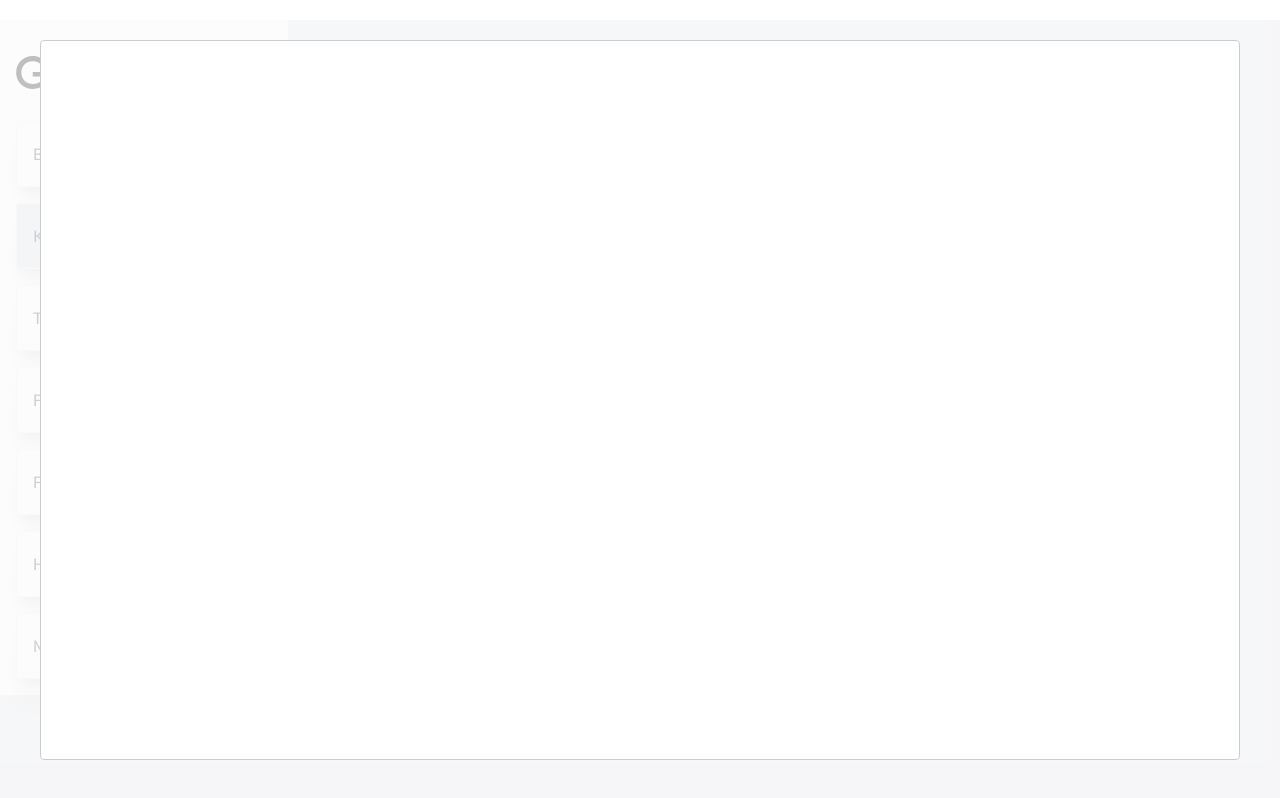
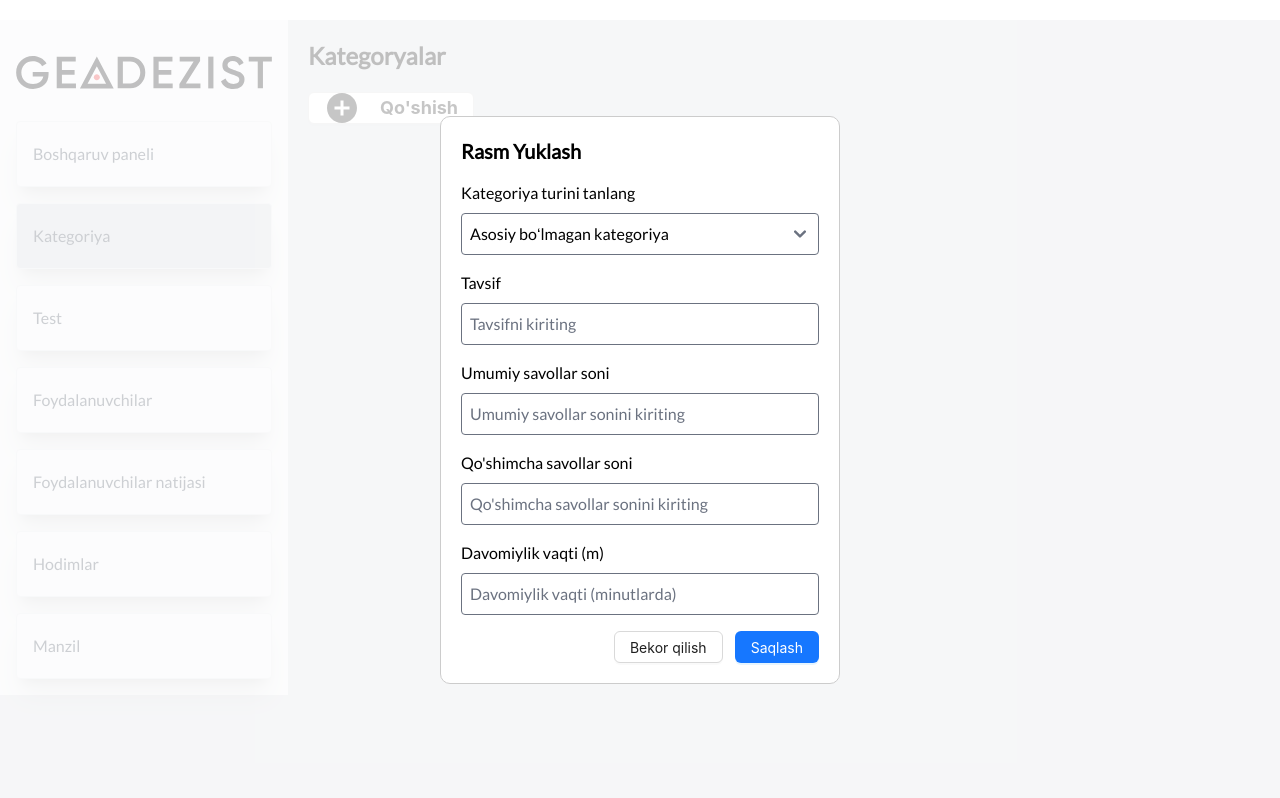
Before and after one commit to jasurhaydarovcode/GEADEZIST, a React (Vite) app: page /category in a window 1280 px wide. Both pictures are taken after a click on the button "Qo'shish". Built offline with nearby package versions, Linux system fonts and the light colour scheme.

Commit message:
Modal category add

```diff
--- a/src/pages/Category.tsx
+++ b/src/pages/Category.tsx
@@ -1,13 +1,32 @@
-import Sidebar from "@/components/Dashboard/Sidebar"
-import { Button } from "antd"
-import { Navbar } from "flowbite-react"
+import Sidebar from "@/components/Dashboard/Sidebar";
+import { Button } from "antd";
+import { Navbar } from "flowbite-react";
 import { useState } from "react";
 import { MdOutlineAddCircle } from 'react-icons/md';
 import Modal from 'react-modal';
 
+// Custom styles for the modal
+const customStyles = {
+  content: {
+    top: '50%',
+    left: '50%',
+    right: 'auto',
+    bottom: 'auto',
+    marginRight: '-50%',
+    transform: 'translate(-50%, -50%)',
+    width: '400px', // Adjust width as needed
+    padding: '20px',
+    borderRadius: '10px'
+  },
+};
 
 const Category = () => {
-    const [ isModalOpen, setIsModalOpen] = useState(false);
+  const [isModalOpen, setIsModalOpen] = useState(false);
+  const [categoryType, setCategoryType] = useState("");
+  const [description, setDescription] = useState("");
+  const [generalQuestions, setGeneralQuestions] = useState("");
+  const [additionalQuestions, setAdditionalQuestions] = useState("");
+  const [duration, setDuration] = useState("");
 
   const openModal = () => setIsModalOpen(true);
   const closeModal = () => setIsModalOpen(false);
@@ -22,17 +41,92 @@ const Category = () => {
           <div className={`mb-5`}>
             <Button
               onClick={openModal}
-                        children={<div className={`flex justify-center items-center`}>
+              children={
+                <div className={`flex justify-center items-center`}>
                   <MdOutlineAddCircle className={`text-4xl mr-5`} />
                   <p className={`text-lg font-bold`}>Qo'shish</p>
-                        </div>}
+                </div>
+              }
             />
           </div>
-                    {isModalOpen && <Modal onRequestClose={closeModal} isOpen={isModalOpen} />}
+
+          {/* Modal category */}
+          {isModalOpen && (
+            <Modal
+              onRequestClose={closeModal}
+              isOpen={isModalOpen}
+              style={customStyles}
+              contentLabel="Qo'shish Modal"
+            >
+              <h2 className="text-xl font-bold mb-4">Rasm Yuklash</h2>
+
+              <div className="mb-4">
+                <label className="block mb-2">Kategoriya turini tanlang</label>
+                <select
+                  value={categoryType}
+                  onChange={(e) => setCategoryType(e.target.value)}
+                  className="border w-full p-2 rounded"
+                >
+                  <option value="">Asosiy boʻlmagan kategoriya</option>
+                  <option value="main">Asosiy kategoriya</option>
+                  <option value="secondary">Asosiy boʻlmagan kategoriya</option>
+                </select>
+              </div>
+
+              <div className="mb-4">
+                <label className="block mb-2">Tavsif</label>
+                <input
+                  type="text"
+                  placeholder="Tavsifni kiriting"
+                  value={description}
+                  onChange={(e) => setDescription(e.target.value)}
+                  className="border w-full p-2 rounded"
+                />
+              </div>
+
+              <div className="mb-4">
+                <label className="block mb-2">Umumiy savollar soni</label>
+                <input
+                  type="number"
+                  placeholder="Umumiy savollar sonini kiriting"
+                  value={generalQuestions}
+                  onChange={(e) => setGeneralQuestions(e.target.value)}
+                  className="border w-full p-2 rounded"
+                />
+              </div>
+
+              <div className="mb-4">
+                <label className="block mb-2">Qo'shimcha savollar soni</label>
+                <input
+                  type="number"
+                  placeholder="Qo'shimcha savollar sonini kiriting"
+                  value={additionalQuestions}
+                  onChange={(e) => setAdditionalQuestions(e.target.value)}
+                  className="border w-full p-2 rounded"
+                />
+              </div>
+
+              <div className="mb-4">
+                <label className="block mb-2">Davomiylik vaqti (m)</label>
+                <input
+                  type="number"
+                  placeholder="Davomiylik vaqti (minutlarda)"
+                  value={duration}
+                  onChange={(e) => setDuration(e.target.value)}
+                  className="border w-full p-2 rounded"
+                />
+              </div>
+
+              <div className="flex justify-end">
+                <Button onClick={closeModal} className="mr-3">Bekor qilish</Button>
+                <Button type="primary">Saqlash</Button>
+              </div>
+            </Modal>
+          )}
         </div>
       </div>
     </>
-    )
-}
+  );
+};
 
-export default Category
+export default Category;
```
Lines whose indentation alone changed are shown as unchanged.
